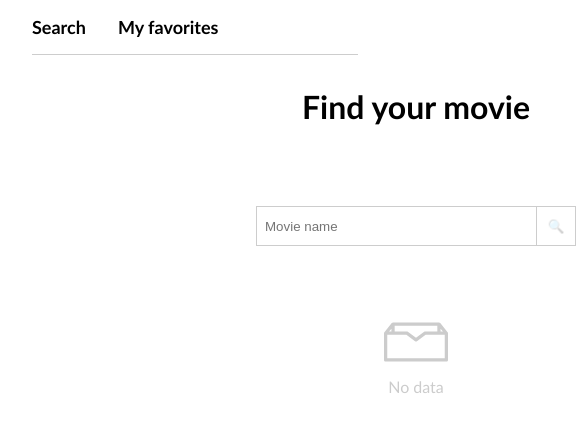
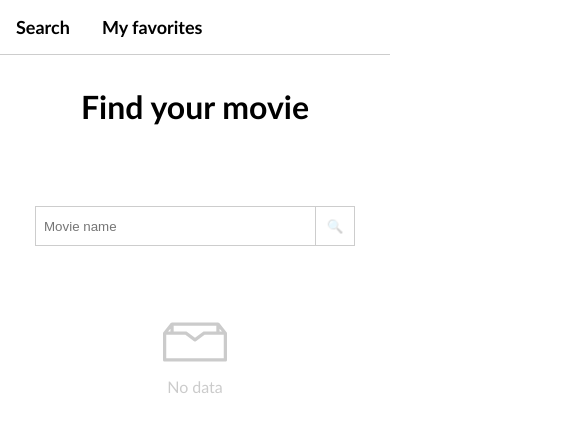
Before and after one commit to viktor-wolf/bootiq-movies, a React (Create React App) app: page / in a window 390 px wide. Shown: the top 432 px of the page, 585 px wide, since content can reach past the window. Built offline with nearby package versions, Linux system fonts and the light colour scheme.

Commit message:
Some responsivity

```diff
--- a/src/styles/_base.scss
+++ b/src/styles/_base.scss
@@ -1,4 +1,8 @@
 @use 'vars';
+
+* {
+  box-sizing: border-box;
+}
 
 html {
   font-size: 100%;
--- a/src/styles/_header.scss
+++ b/src/styles/_header.scss
@@ -1,15 +1,28 @@
+@use 'mixins';
 @use 'vars';
 
 .header {
   position: sticky;
   top: 0;
-  padding: 0 2rem;
-  background: vars.$c-bg-light;
+  padding: 0 1rem;
+  background: vars.$bgLight;
+  border-bottom: 1px solid vars.$cFaint;
+
+  @include mixins.miw(60rem) {
+    border: none;
+  }
 }
 
 .header-nav {
-  border-bottom: 1px solid vars.$c-faint;
   padding: 1rem 0;
+
+  @include mixins.miw(60rem) {
+    border-bottom: 1px solid vars.$cFaint;
+  }
+
+  @include mixins.miw(62rem) {
+    padding: 1rem;
+  }
 }
 
 .nav-list {
@@ -24,7 +37,7 @@
 }
 
 .nav-item__link {
-  color: vars.$c-dark;
+  color: vars.$cDark;
   font-size: 1.125rem;
   font-weight: 700;
   text-decoration: none;
--- a/src/styles/_main.scss
+++ b/src/styles/_main.scss
@@ -1,5 +1,12 @@
+@use 'mixins';
+
 .main {
-  width: 48rem;
+  width: 100%;
+  max-width: 100%;
   margin: 0 auto;
-  padding: 2rem;
+  padding: 2rem 1rem;
+
+  @include mixins.miw(60rem) {
+    max-width: 60rem;
+  }
 }
--- /dev/null
+++ b/src/styles/_mixins.scss
@@ -0,0 +1,17 @@
+@mixin maw($bp) {
+  @media screen and (max-width: ($bp - 0.02px)) {
+    @content;
+  }
+}
+
+@mixin miw($bp) {
+  @media screen and (min-width: $bp) {
+    @content;
+  }
+}
+
+@mixin between($bpMin, $bpMax) {
+  @media screen and (min-width: $bpMin) and (max-width: $bpMax) {
+    @content;
+  }
+}
--- a/src/styles/_movie-list.scss
+++ b/src/styles/_movie-list.scss
@@ -18,7 +18,7 @@
   padding-bottom: 0.75rem;
 
   &:not(:last-child) {
-    border-bottom: 1px solid vars.$c-faint;
+    border-bottom: 1px solid vars.$cFaint;
     margin-bottom: 1.25rem;
   }
 }
@@ -59,7 +59,7 @@
 
 .movie__title-link {
   text-decoration: none;
-  color: vars.$c-dark;
+  color: vars.$cDark;
 }
 
 .movie-metadata {
@@ -71,14 +71,14 @@
 .movie-metadata-item {
   display: inline-block;
   margin-right: 1rem;
-  color: vars.$c-medium;
+  color: vars.$cMedium;
 }
 
 .movie__fav-box {
   display: flex;
   justify-content: center;
   align-items: center;
-  flex: 0 0 auto;
+  flex: 0 0 3rem;
 }
 
 .fav-toggle {
@@ -86,13 +86,13 @@
   width: 1.5rem;
   padding: 0;
   border: none;
-  background: vars.$c-bg-light;
+  background: vars.$bgLight;
   font-size: 1.5rem;
-  fill: vars.$c-bg-light;
+  fill: vars.$bgLight;
   cursor: pointer;
 
   &#{&}--toggled {
-    fill: vars.$c-heart;
+    fill: vars.$cHeart;
   }
 }
 
--- a/src/styles/_pagination.scss
+++ b/src/styles/_pagination.scss
@@ -30,5 +30,5 @@
   @extend .pagination-item;
 
   padding-top: 0.25rem;
-  color: vars.$c-faint;
+  color: vars.$cFaint;
 }
--- a/src/styles/_placeholders.scss
+++ b/src/styles/_placeholders.scss
@@ -5,8 +5,8 @@
   flex-flow: row nowrap;
   justify-content: center;
   align-items: center;
-  background: vars.$c-bg-light;
-  border: 1px solid vars.$c-faint;
+  background: vars.$bgLight;
+  border: 1px solid vars.$cFaint;
   cursor: pointer;
   transition: border-color 300ms;
 
@@ -15,13 +15,13 @@
   }
 
   &:not(:disabled):hover {
-    border-color: vars.$c-highlight;
+    border-color: vars.$cHighlight;
     transition: padding 0ms;
   }
 }
 
 %button--active {
-  color: vars.$c-highlight;
+  color: vars.$cHighlight;
   font-weight: 700;
-  border: 2px solid vars.$c-highlight;
+  border: 2px solid vars.$cHighlight;
 }
--- a/src/styles/_search-form.scss
+++ b/src/styles/_search-form.scss
@@ -18,12 +18,12 @@
 .search-input {
   flex: 1 0 0px;
   padding: 0 0.5rem;
-  border: 1px solid vars.$c-faint;
+  border: 1px solid vars.$cFaint;
   border-right-width: 0;
   border-radius: 0;
 
   &:focus {
-    outline-color: vars.$c-highlight;
+    outline-color: vars.$cHighlight;
   }
 }
 
--- a/src/styles/_vars.scss
+++ b/src/styles/_vars.scss
@@ -1,10 +1,10 @@
 $ff: 'Calibri', sans-serif;
 
-$c-dark: #000;
-$c-faint: #CDCDCD;
-$c-medium: #9F9F9F;
+$cDark: #000;
+$cFaint: #CDCDCD;
+$cMedium: #9F9F9F;
 
-$c-heart: #D01;
-$c-highlight: #0CF;
+$cHeart: #D01;
+$cHighlight: #0CF;
 
-$c-bg-light: #FFF;
+$bgLight: #FFF;
```
